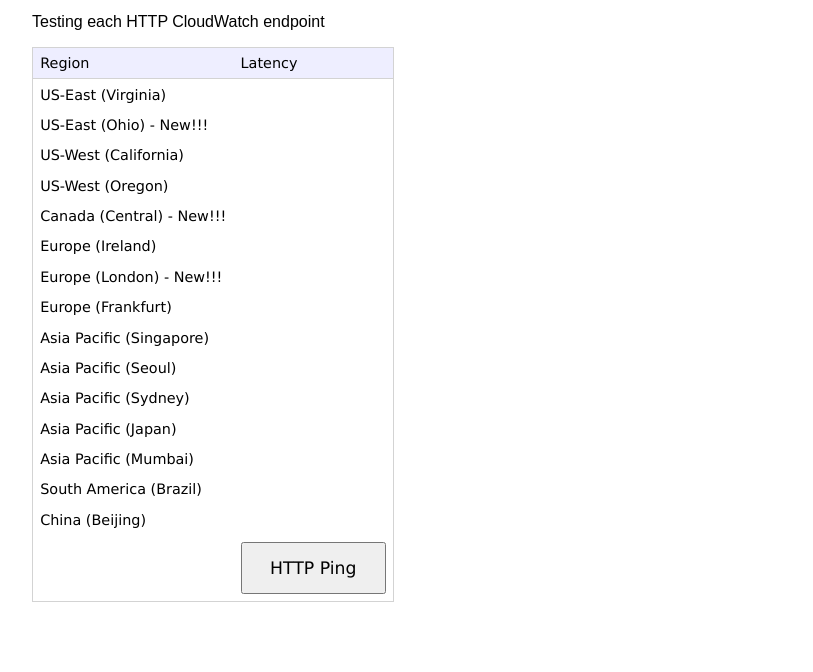
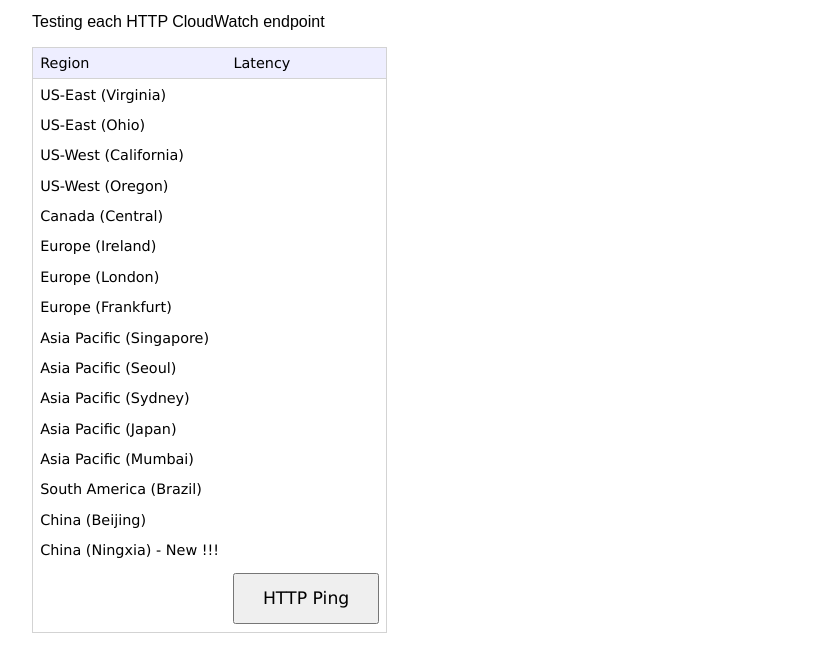
Before and after one commit to iceflow/cloudping.today, a plain HTML site: page cloudping.today/index.html in a window 1280 px wide. Shown: the part 106-778 px from the top of the page, without its empty margins (233-1046 px from the left). Drawn offline with Linux system fonts and the light colour scheme.

Commit message:
Add AWS China Ningxia region
Signed-off-by: Leo Chen <chenlt78@qq.com>

```diff
--- a/cloudping.today/index.html
+++ b/cloudping.today/index.html
@@ -34,7 +34,7 @@ See http://msdn.microsoft.com/en-us/library/ms535242.aspx
         <td class='latency' id='us-east-1' endpoint='http://monitoring.us-east-1.amazonaws.com/'>&nbsp;</td>
     </tr>
     <tr>
-        <td>US-East (Ohio) - New!!!</td>
+        <td>US-East (Ohio)</td>
         <td class='latency' id='us-east-2' endpoint='http://monitoring.us-east-2.amazonaws.com/'>&nbsp;</td>
     <tr>
         <td>US-West (California)</td>
@@ -45,7 +45,7 @@ See http://msdn.microsoft.com/en-us/library/ms535242.aspx
         <td class='latency'  id='us-west-2' endpoint='http://monitoring.us-west-2.amazonaws.com/'>&nbsp;</td>
     </tr>
     <tr>
-        <td>Canada (Central) - New!!!</td>
+        <td>Canada (Central)</td>
         <td class='latency'  id='ca-central-1' endpoint='http://monitoring.ca-central-1.amazonaws.com/'>&nbsp;</td>
     </tr>
     <tr>
@@ -53,7 +53,7 @@ See http://msdn.microsoft.com/en-us/library/ms535242.aspx
         <td class='latency'  id='eu-west-1' endpoint='http://monitoring.eu-west-1.amazonaws.com/'>&nbsp;</td>
     </tr>
     <tr>
-        <td>Europe (London) - New!!!</td>
+        <td>Europe (London)</td>
         <td class='latency'  id='eu-west-2' endpoint='http://monitoring.eu-west-2.amazonaws.com/'>&nbsp;</td>
     </tr>
     <tr>
@@ -87,6 +87,10 @@ See http://msdn.microsoft.com/en-us/library/ms535242.aspx
     <tr>
         <td>China (Beijing)</td>
         <td class='latency'  id='cn-north-1' endpoint='http://monitoring.cn-north-1.amazonaws.com.cn/'>&nbsp;</td>
+    </tr>
+    <tr>
+        <td>China (Ningxia) - New !!! </td>
+        <td class='latency'  id='cn-north-1' endpoint='http://monitoring.cn-northwest-1.amazonaws.com.cn/'>&nbsp;</td>
     </tr>
     <tr>
         <td id='imageCell'></td>
```
